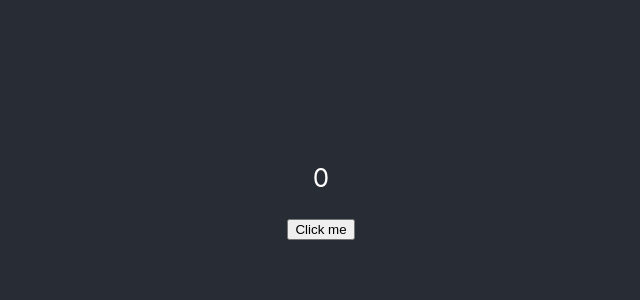
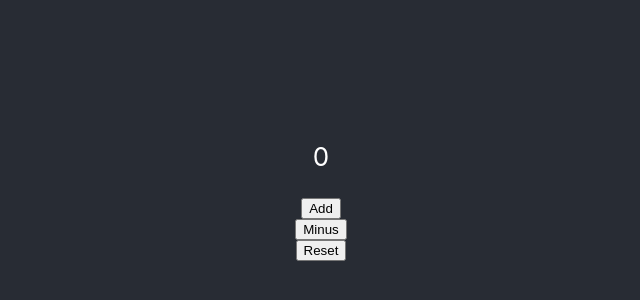
Before and after one commit to faviolla/reactjs, a React (Create React App) app: page / in a window 1280 px wide. Shown: the part 212-512 px from the top of the page, without its empty margins (319-959 px from the left). Built offline with nearby package versions, Linux system fonts and the light colour scheme.

Commit message:
useReducer

```diff
--- a/src/App.js
+++ b/src/App.js
@@ -1,33 +1,31 @@
-import { useEffect, useState } from "react";
-import UnmountComponent from "./UnmountComponent";
+import { useReducer, useState } from "react";
 import "./App.css";
 
 function App() {
-  const [value, setValue] = useState(0);
-  const [isMounted, setIsMounted] = useState(false);
+  const reducer = (state, action) => {
+    if (action.type === "increment") {
+      return { count: state.count + 1 };
+    }
+    if (action.type === "decrement") {
+      return { count: state.count - 1 };
+    }
+    if (action.type === "reset") {
+      return { count: 0 };
+    }
+  };
+  const [value, dispatch] = useReducer(reducer, { count: 0 });
 
-   // useEffect(() => {
-  //   console.log("ComponentDidMount useEffect");
-  // }, []);
+  const handleClick = (type) => {
+    dispatch(type);
+  };
 
-  // useEffect(() => {
-  //   console.log("ComponentDidUpdate useEffect");
-  // }, [value]);
-
-  const handleClick = () => {
-    setValue((prevValue) => prevValue + 1);
-    setValue((prevValue) => prevValue + 1);
-    setValue((prevValue) => prevValue + 1);
-    setValue((prevValue) => prevValue + 1);
-    setValue((prevValue) => prevValue + 1);
-    // setIsMounted(!isMounted);
-  };
   return (
     <div className="App">
       <header className="App-header">
-        <p>{value}</p>
-        {/* {isMounted ? <UnmountComponent /> : <p>Text</p>} */}
-        <button onClick={handleClick}>Click me</button>
+        <p>{value.count}</p>
+        <button onClick={() => handleClick({ type: "increment" })}>Add</button>
+        <button onClick={() => handleClick({ type: "decrement" })}>Minus</button>
+        <button onClick={() => handleClick({ type: "reset" })}>Reset</button>
       </header>
     </div>
   );
```
